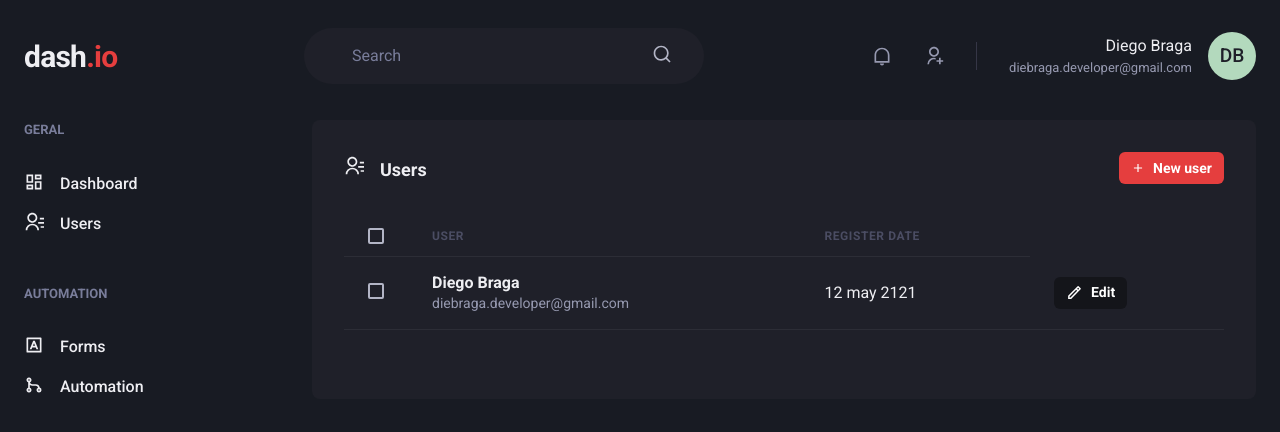
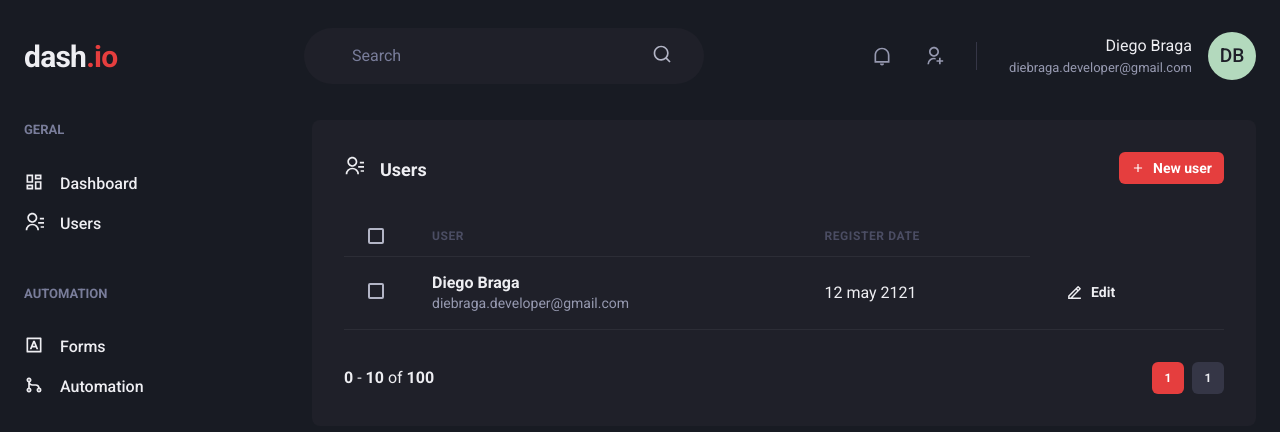
Before and after one commit to diebraga/dash.io, a Next.js app: page /users in a window 1280 px wide. Shown: the top 432 px of the page. Built offline with nearby package versions, Linux system fonts and the light colour scheme.

Commit message:
pagination hard codded

```diff
--- /dev/null
+++ b/components/Pagination.tsx
@@ -0,0 +1,35 @@
+import { Box, Button, Stack } from '@chakra-ui/react'
+
+export function Pagination() {
+  return (
+    <Stack direction='row' spacing='4' mt='8' justify='space-between' align='center'>
+      <Box>
+        <strong>0</strong> - <strong>10</strong> of <strong>100</strong>
+      </Box>
+      <Stack direction='row' spacing='2'>
+        <Button
+          size='sm'
+          fontSize='xs'
+          w='4'
+          colorScheme='red'
+          disabled
+          _disabled={{
+            bgColor: 'red.500',
+            cursor: 'default'
+          }}
+        >
+          1
+        </Button>
+        <Button
+          size='sm'
+          fontSize='xs'
+          w='4'
+          bgColor='gray.700'
+          _hover={{ bgColor: 'gray.500' }}
+        >
+          1
+        </Button>
+      </Stack>
+    </Stack>
+  )
+}
--- a/pages/users/index.tsx
+++ b/pages/users/index.tsx
@@ -2,7 +2,8 @@ import { Flex, Button, Box, Text, Heading, Icon, Table, Thead, Tr, Th, Checkbox,
 import { Header } from "../../components/Header";
 import Head from 'next/head'
 import { Sidebar } from "../../components/Sidebar";
-import { RiAddLine, RiContactsLine, RiPencilLine } from "react-icons/ri";
+import { RiAddLine, RiContactsLine, RiEdit2Line } from "react-icons/ri";
+import { Pagination } from '../../components/Pagination';
 
 export default function UserList() {
   return (
@@ -23,7 +24,7 @@ export default function UserList() {
             <Heading as='h2' size='lg' fontSize='lg'><Icon as={RiContactsLine} fontSize='20' mr='4'/>
               Users
             </Heading>
-            <Button as='a' size='sm' fontSize='sm' colorScheme='red' leftIcon={<Icon as={RiAddLine} />}>
+            <Button as='a' cursor='pointer' size='sm' fontSize='sm' colorScheme='red' leftIcon={<Icon as={RiAddLine} />}>
               New user
             </Button>
           </Flex>
@@ -53,10 +54,12 @@ export default function UserList() {
                 <Td>
                   <Button
                     as='a'
+                    cursor='pointer'
                     size='sm'
                     fontSize='sm'
-                    colorScheme='blackAlpha'
-                    leftIcon={<Icon as={RiPencilLine} fontSize='17' />}
+                    variant='ghost'
+                    _hover={{ opacity: '0.5' }}
+                    leftIcon={<Icon as={RiEdit2Line} fontSize='17' />}
                   >
                     Edit
                   </Button>
@@ -64,6 +67,7 @@ export default function UserList() {
               </Tr>
             </Tbody>
           </Table>
+          <Pagination />
         </Box>
       </Flex>
     </Box>
--- a/styles/theme.ts
+++ b/styles/theme.ts
@@ -23,7 +23,7 @@ export const theme = extendTheme({
     global: {
       body: {
         bg: 'gray.900',
-        color: 'gray.50'
+        color: 'gray.50',
       }
     }
   }
```
